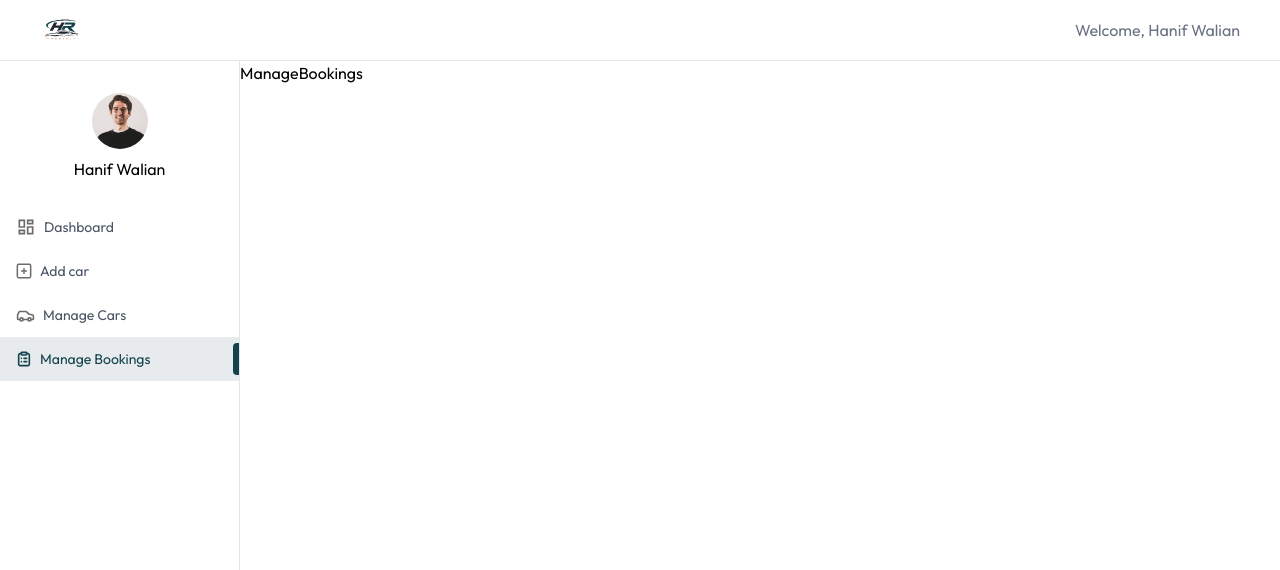
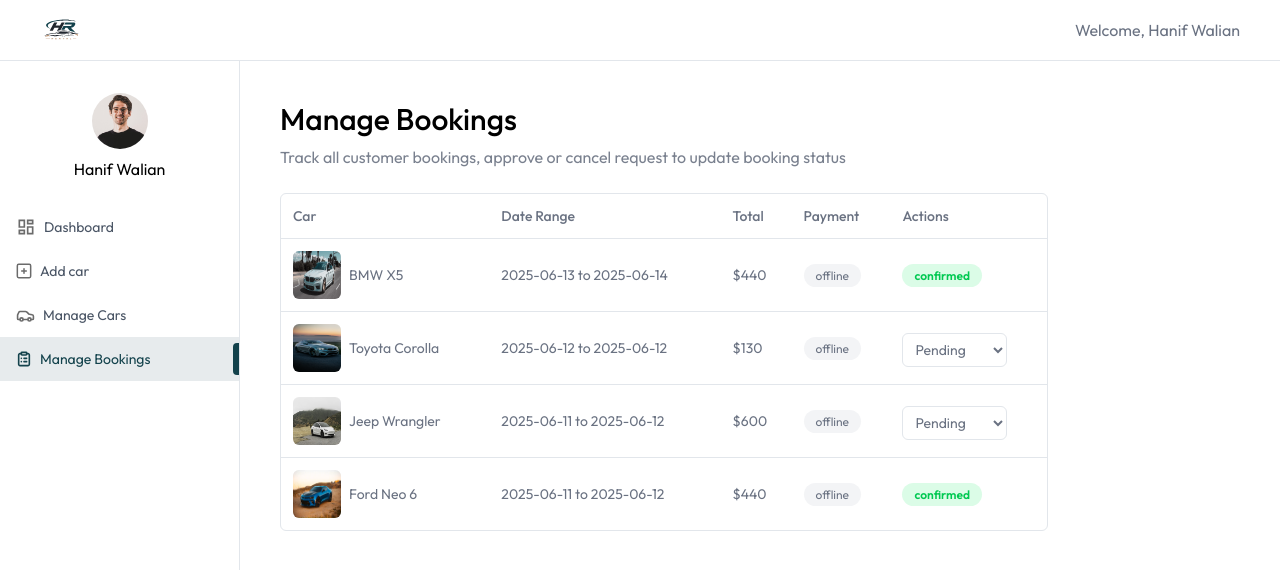
Before and after one commit to vbear777/hanrent, a React (Vite) app: page /owner/manage-bookings in a window 1280 px wide. Shown: the top 570 px of the page. Built offline with nearby package versions, Linux system fonts and the light colour scheme.

Commit message:
make owner manage bookings page and its sections

```diff
--- a/src/pages/owner/ManageBookings.jsx
+++ b/src/pages/owner/ManageBookings.jsx
@@ -1,9 +1,67 @@
-import React from 'react'
+import React, { useEffect, useState } from 'react'
+import { dummyMyBookingsData } from '../../assets/assets'
+import Title from '../../components/owner/Title'
 
 const ManageBookings = () => {
+
+    const currency = import.meta.env.VITE_CURRENCY
+    const [bookings, setBookings] = useState([])
+
+    const fetchOwnerBookings = async () => {
+        setBookings(dummyMyBookingsData)
+    }
+
+    useEffect(() => {
+        fetchOwnerBookings()
+    }, [])
+
     return (
-        <div>
-            ManageBookings
+        <div className='px-4 pt-10 md:px-10 w-full'>
+            <Title title="Manage Bookings" subTitle="Track all customer bookings, approve or cancel request to update booking status" />
+
+            <div  className='max-w-3xl w-full rounded-md overflow-hidden border border-borderColor mt-6'>
+                <table className='w-full border-collapse text-left text-sm text-gray-600'>
+                    <thead className='text-gray-500'>
+                        <tr>
+                            <th className='p-3 font-medium'>Car</th>
+                            <th className='p-3 font-medium max-md:hidden'>Date Range</th>
+                            <th className='p-3 font-medium'>Total</th>
+                            <th className='p-3 font-medium max-md:hidden'>Payment</th>
+                            <th className='p-3 font-medium'>Actions</th>
+                        </tr>
+                    </thead>
+                    <tbody>
+                        {bookings.map((booking, index) => (
+                            <tr key={index} className='border-t border-borderColor text-gray-500'>
+                                <td className='p-3 flex items-center gap-2'>
+                                    <img src={booking.car.image} alt="car image" className='h-12 w-12 aspect-square rounded-md object-ocver' />
+                                    <p>{booking.car.brand} {booking.car.model}</p>
+                                </td>
+                                <td className='p-3 max-md:hidden'>
+                                    {booking.pickupDate.split('T')[0]} to {booking.returnDate.split('T')[0]}
+                                </td>
+                                <td className='p-3'>
+                                    {currency}{booking.price}
+                                </td>
+                                <td className='p-3 max-md:hidden'>
+                                    <span className='bg-gray-100 px-3 py-1 rounded-full text-xs'>offline</span>
+                                </td>
+                                <td className='p-3'>
+                                    {booking.status === 'pending' ? (
+                                        <select value={booking.status} className='px-2 py-1.5 mt-1 text-gray-500 border border-borderColor rounded-md outline-none'>
+                                            <option value="pending">Pending</option>
+                                            <option value="cancelled">Cancelled</option>
+                                            <option value="confirmed">Confirmed</option>
+                                        </select>
+                                    ) : (
+                                        <span className={`px-3 py-1 rounded-full text-xs font-semibold ${booking.status === 'confirmed' ? 'bg-green-100 text-green-500' : 'bg-red-100 text-red-500'}`}>{booking.status}</span>
+                                    )}
+                                </td>
+                            </tr>
+                        ))}
+                    </tbody>
+                </table>
+            </div>
         </div>
     )
 }
```
